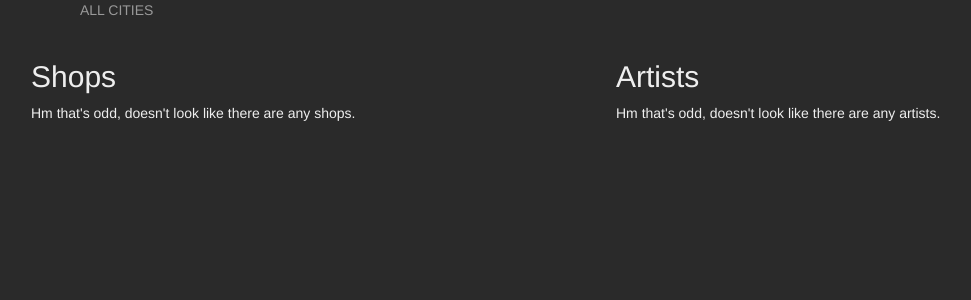
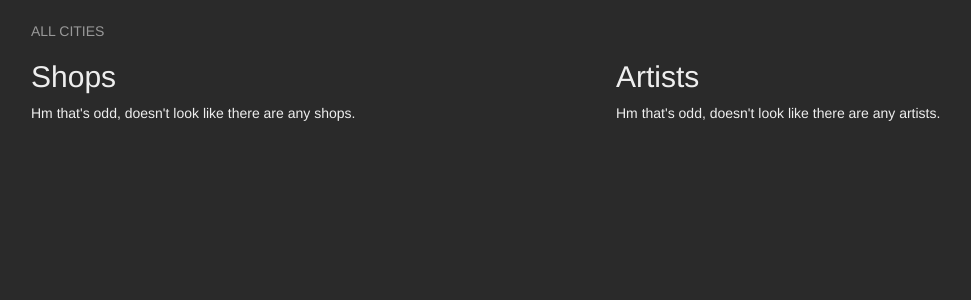
Before and after one commit to leeclemmer/tattooport, a Python web app: template templates/locality.html in a window 1280 px wide. Shown: the part 63-363 px from the top of the page, without its empty margins (39-1010 px from the left). Run offline with Jinja, Linux system fonts and the light colour scheme; the template is opened without the code that fills it, so the values that code supplies are empty.

Commit message:
Minor layout and behavior tweaks.

```diff
--- a/css/styles.css
+++ b/css/styles.css
@@ -273,25 +273,20 @@ ul li li {
 	padding-top: 30px;
 }
 
-.stream-header {
+.stream-header, .tp-page-header {
 	margin-top: 1em;
 	margin-bottom: 0.5em;
 }
 
 .stream-header img {
     float: left;
+    margin-top: 1em;
     margin-right: 10px;
     width: 40px;
 }
 
-.stream-header h1 {
-	margin-top: 0;
-}
-
-
-p.backlink {
-	margin-left: 3.5em;
-	margin-top: -0.5em;
+.stream-header h1, .tp-page-header h1 {
+	margin-top: -0.3em;
 }
 
 p.backlink a {
--- a/js/app.js
+++ b/js/app.js
@@ -67,7 +67,7 @@ $(function() {
 
 		$('#media-holder img.lazy').lazyload({
 			effect : "fadeIn",
-			threshold : 200
+			threshold : 600
 		});
 
 		// *** Insert Load button binding
--- a/templates/locality.html
+++ b/templates/locality.html
@@ -5,9 +5,12 @@
 {% block user %}<img src="{{ user.profile_picture }}" width="30px" class="img-circle"> {{ user.user_name }}{% endblock %}
 
 {% block main %}
-    <p class="backlink"><a href="/shops-artists">ALL CITIES</a></p>
+    <span class="locality-page">
+    <div class="tp-page-header">
+        <p class="backlink"><a href="/shops-artists">ALL CITIES</a></p>
 
-    <h1>{{ locality.display_name }}</h1>
+        <h1>{{ locality.display_name }}</h1>
+    </div>
 
     <div class="row">
         <div class="col-sm-6 col-md-6 col-lg-6">
@@ -45,4 +48,5 @@
             {% endif %}
         </div>
     </div>
+    </span>
 {% endblock %}
--- a/templates/shop.html
+++ b/templates/shop.html
@@ -11,7 +11,7 @@
 
 {% set address = shop.address.get() %}
 
+<p class="backlink"><a href="/loc/{{ address.country }}/{{ address.subdivision }}/{{ address.locality }}/">{{ address.locality|upper }}</a></p>
+
 <h1>{{ shop.name }}</h1>
-
-<p class="backlink"><a href="/loc/{{ address.country }}/{{ address.subdivision }}/{{ address.locality }}/">{{ address.locality|upper }}</a></p>
 {% endblock %}
```
